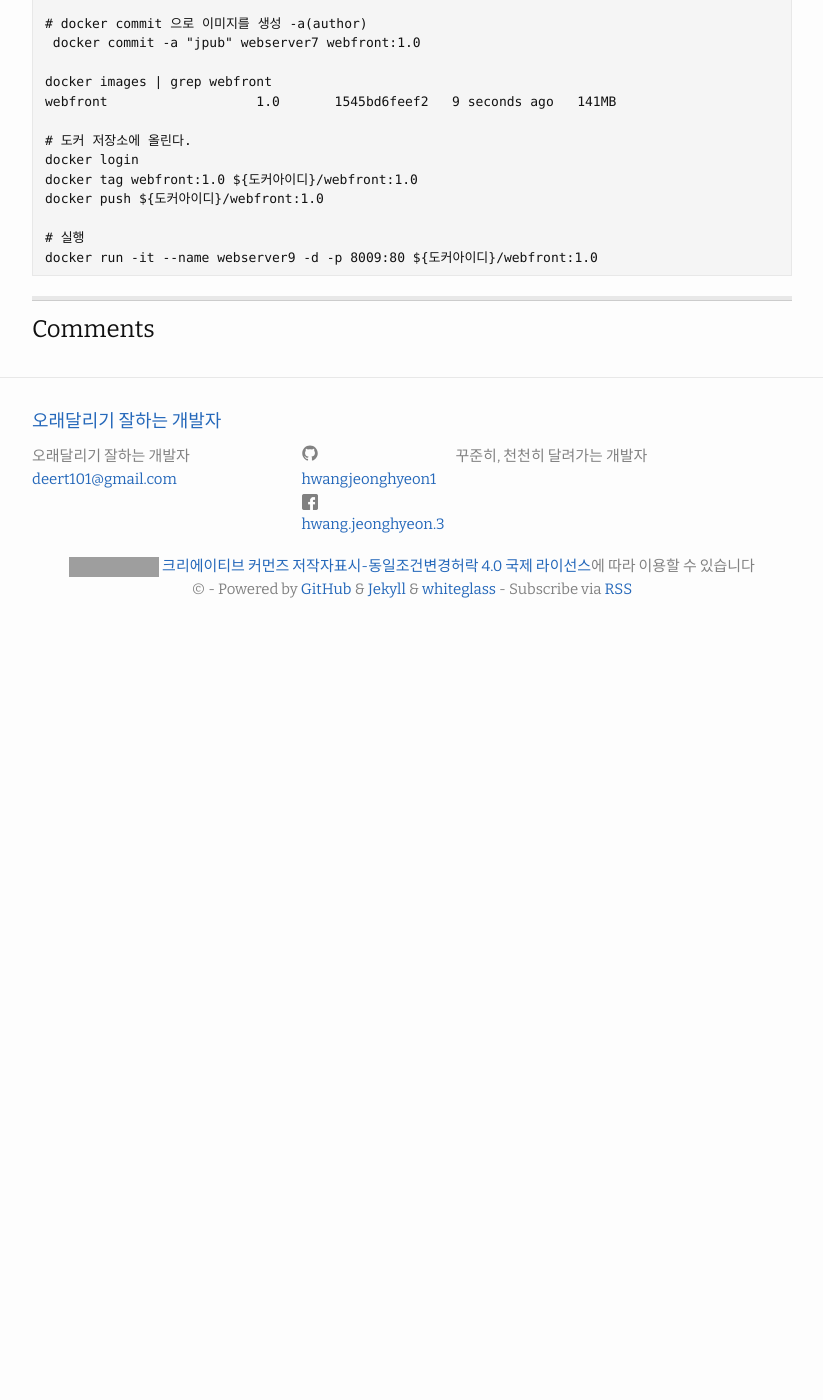
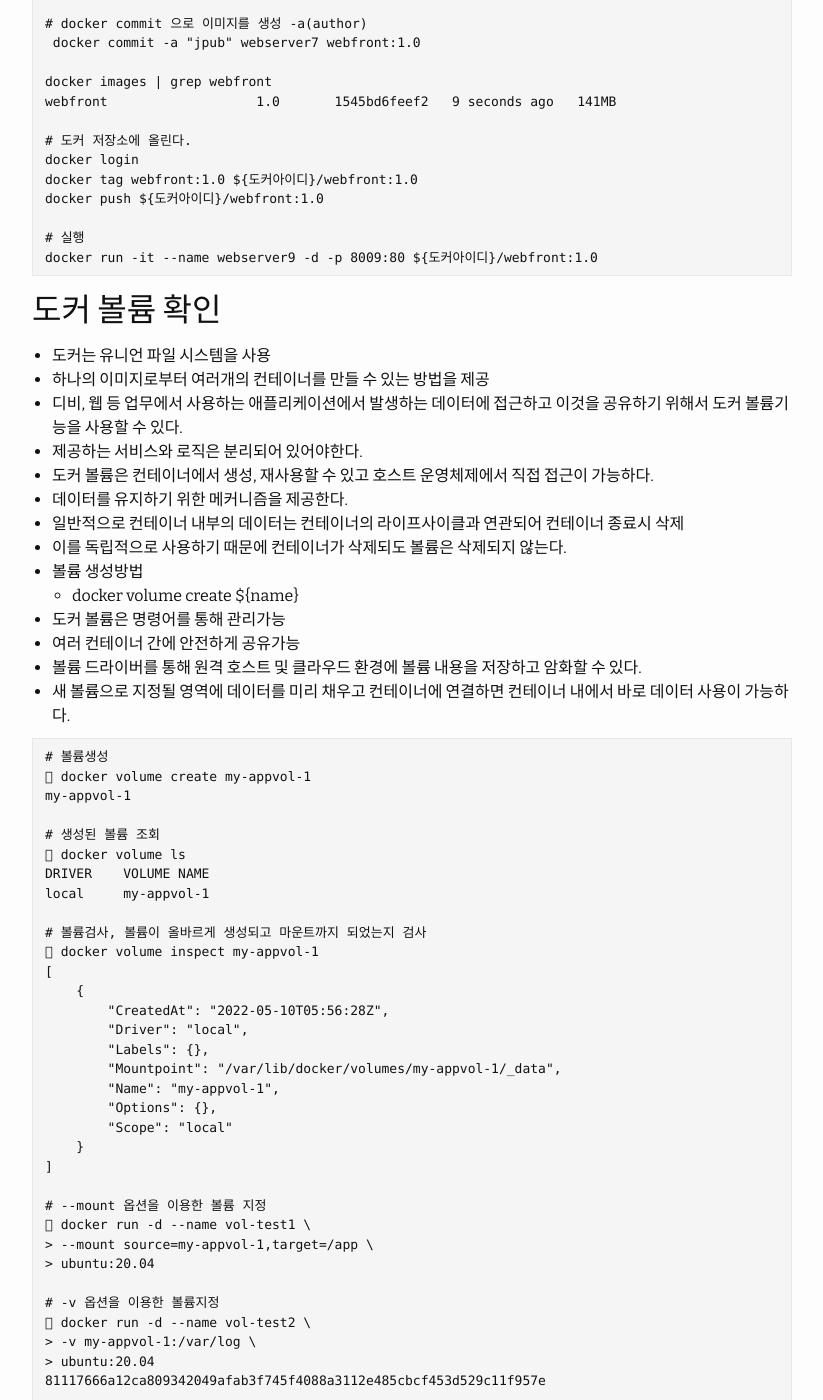
Before and after one commit to HWANGJEONGHYEON1/HWANGJEONGHYEON1.github.io, a Jekyll site: the page built from _posts/2022-04-27-docker-container-4.md, in a window 1280 px wide and 1400 px high, scrolled down 1515 px. Shown: the whole window, without its empty margins (228-1051 px from the left). Built offline with Jekyll 4.4.1, drawn with Linux system fonts in a browser that asks for light colours; comment, search, counter and statistics services are not loaded; before the commit the page ends 2145 px from its top, so only the background shows below that; some of the changed text lies outside the part shown; grey boxes are pictures that could not be loaded.

Commit message:
[docs] docker volume

````diff
--- a/_posts/2022-04-27-docker-container-4.md
+++ b/_posts/2022-04-27-docker-container-4.md
@@ -87,3 +87,145 @@ docker push ${도커아이디}/webfront:1.0
 # 실행
 docker run -it --name webserver9 -d -p 8009:80 ${도커아이디}/webfront:1.0
 ```
+
+## 도커 볼륨 확인
+- 도커는 유니언 파일 시스템을 사용
+- 하나의 이미지로부터 여러개의 컨테이너를 만들 수 있는 방법을 제공
+- 디비, 웹 등 업무에서 사용하는 애플리케이션에서 발생하는 데이터에 접근하고 이것을 공유하기 위해서 도커 볼륨기능을 사용할 수 있다.
+- 제공하는 서비스와 로직은 분리되어 있어야한다.
+- 도커 볼륨은 컨테이너에서 생성, 재사용할 수 있고 호스트 운영체제에서 직접 접근이 가능하다.
+- 데이터를 유지하기 위한 메커니즘을 제공한다.
+- 일반적으로 컨테이너 내부의 데이터는 컨테이너의 라이프사이클과 연관되어 컨테이너 종료시 삭제
+- 이를 독립적으로 사용하기 때문에 컨테이너가 삭제되도 볼륨은 삭제되지 않는다.
+- 볼륨 생성방법
+  - docker volume create ${name}
+- 도커 볼륨은 명령어를 통해 관리가능
+- 여러 컨테이너 간에 안전하게 공유가능
+- 볼륨 드라이버를 통해 원격 호스트 및 클라우드 환경에 볼륨 내용을 저장하고 암화할 수 있다.
+- 새 볼륨으로 지정될 영역에 데이터를 미리 채우고 컨테이너에 연결하면 컨테이너 내에서 바로 데이터 사용이 가능하다.
+
+```
+# 볼륨생성
+ docker volume create my-appvol-1
+my-appvol-1
+
+# 생성된 볼륨 조회
+ docker volume ls
+DRIVER    VOLUME NAME
+local     my-appvol-1
+
+# 볼륨검사, 볼륨이 올바르게 생성되고 마운트까지 되었는지 검사
+ docker volume inspect my-appvol-1
+[
+    {
+        "CreatedAt": "2022-05-10T05:56:28Z",
+        "Driver": "local",
+        "Labels": {},
+        "Mountpoint": "/var/lib/docker/volumes/my-appvol-1/_data",
+        "Name": "my-appvol-1",
+        "Options": {},
+        "Scope": "local"
+    }
+]
+
+# --mount 옵션을 이용한 볼륨 지정
+ docker run -d --name vol-test1 \
+> --mount source=my-appvol-1,target=/app \
+> ubuntu:20.04
+
+# -v 옵션을 이용한 볼륨지정
+ docker run -d --name vol-test2 \
+> -v my-appvol-1:/var/log \
+> ubuntu:20.04
+81117666a12ca809342049afab3f745f4088a3112e485cbcf453d529c11f957e
+
+# 사전에 docker volume create를 하지 않아도 호스트 볼륨이름을 쓰면 자동 생성
+ docker run -d --name vol-test3 \
+> -v my-appvol-2:/var/log \
+> ubuntu:20.04
+f01404f7a4daef49222cf6ab92147c949243be7f64ba9deb63c521f8ab180b7c
+
+#
+ docker inspect vol-test1
+...
+"Mounts": [
+            {
+                "Type": "volume",
+                "Name": "my-appvol-1",
+                "Source": "/var/lib/docker/volumes/my-appvol-1/_data",
+                "Destination": "/app",
+                "Driver": "local",
+                "Mode": "z",
+                "RW": true,
+                "Propagation": ""
+            }
+        ],
+...
+
+ docker inspect --format="{{ .Mounts }}" vol-test1
+[{volume my-appvol-1 /var/lib/docker/volumes/my-appvol-1/_data /app local z true }]
+
+# 연결된 컨테이너가 있으면 에러
+ docker volume rm my-appvol-1
+Error response from daemon: remove my-appvol-1: volume is in use - [4858abd937271181cc47b7810dd92d3824951a96ad2a0fc17bc0a8b6eaf4698f, 81117666a12ca809342049afab3f745f4088a3112e485cbcf453d529c11f957e]
+
+# docker stop
+ docker stop vol-test1 vol-test2
+vol-test1
+vol-test2
+ docker rm vol-test1 vol-test2
+vol-test1
+vol-test2
+ docker volume rm my-appvol-1
+my-appvol-1
+
+```
+
+## bind mount
+- 도커 볼륨기법에 비해 사용이 제한적
+- 호스트 파일 시스템 절대경로: 컨테이너 내부 경로를 직접 마운트하여 사용한다.
+- 사용자가 파일 또는 디렉터리를 생성하면 해당 호스트 파일 시스템의 소유자 권한으로 연결이되고 존재하지 않는 경우 자동 생성된다. 이때 자동생성된 디렉토리는 루트 사용자 소유가 된다.
+- 컨테이너 실행 시 지정하여 사용되고, 컨테이너 제거 시 바인드 마운트는 해제되지만 호스트 디렉토리는 유지된다.
+
+```
+# --mount 옵션으로 사전에 생성한 경로와 마운트지정
+ docker run -d -it --name bind-test1 \
+--mount type=bind,source=/Users/we/jhhwang/target,target=/var/log \
+centos:8
+Unable to find image 'centos:8' locally
+8: Pulling from library/centos
+a1d0c7532777: Pull complete
+Digest: sha256:a27fd8080b517143cbbbab9dfb7c8571c40d67d534bbdee55bd6c473f432b177
+Status: Downloaded newer image for centos:8
+d3c1d61f3f72cfb95e2664bab3e0ec8bfda66cb45ce8b1ea5f8eb8f6015a18e4
+
+# -v 옵션으로 사전에 생성한 디렉터리와 바운드
+ docker run -d -it --name bind-test2 \
+-v /Users/we/jhhwang/target:/var/log \
+centos:8
+b31afd5ede881d67a1aa152a0c1d24d0285a2b1883fda794b169b432ae366b66
+
+# 사전에 생성하지 않은 디렉터리와 바운드 마운트 지정
+ docker run -d -it --name bind-test3 \
+-v /Users/we/jhhwang/target2:/var/log \
+centos:8
+7a753601b3dfe33d3a1185998f13f21bdbe5a83ea6d45db75cdd85a0118ad12e
+
+# 사전에 생성하지 않은 디렉터리에 읽기 전용 및 읽고 쓰기 바인드 마운트 지정
+ docker run -d -it --name bind-test4 \
+-v /Users/we/jhhwang/target_ro:/app1:ro \
+-v /Users/we/jhhwang/target_ro:/app2:rw \
+centos:8
+435e6b73cb0dcdb24f77837ce8d6ca4a090963f3bfa5c12500e340084dba3202
+
+# 바운드 마운트된 컨테이너 조회
+ docker inspect --format="{{ .HostConfig.Binds}}" bind-test2
+[/Users/we/jhhwang/target:/var/log]
+
+
+```
+
+## tmpfs mount
+- 기존 방법은 컨테이너가 중지된 후에도 데이터를 유지할 수 있지만 tmpfs 마운트 방법은 임시적이며 호스트 메모리에서만 지속되므로 컨테이너가 중지되면 tmpfs 마운트가 제거되고 내부에 기록된 파일은 유지되지 않는다.
+- 호스트 또는 컨테이너 쓰기 기능 계층에서 지속하지 않지만 중요한 파일을 임시로 사용하는 방법에 유용
+- 컨테이너 실행 시 지정하여 사용하고, 컨테이너 제거 시 자동 해제
````
